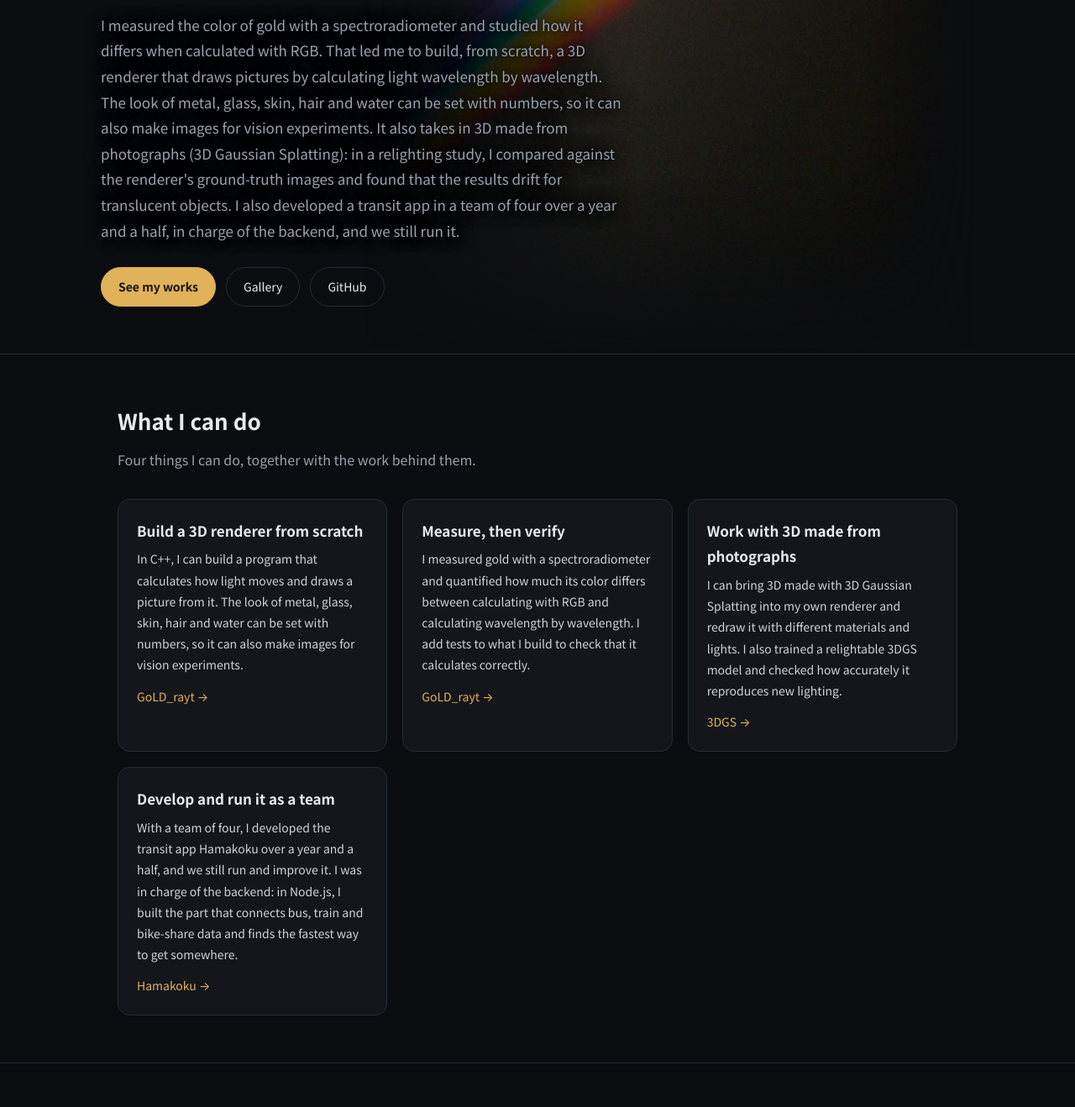
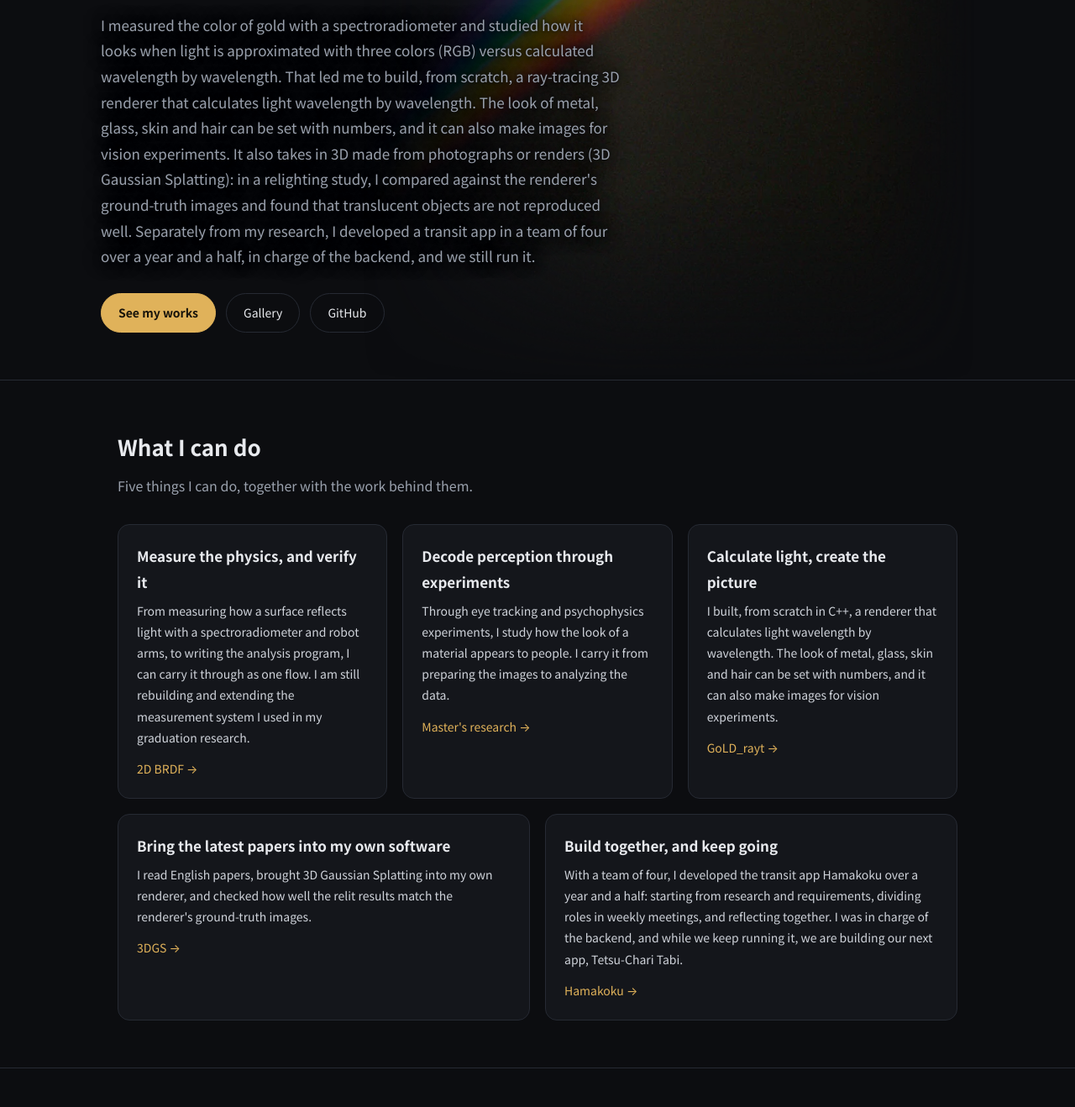
Before and after one commit to Pero1031/Pero1031.github.io, a plain HTML site: page en/index.html in a window 1280 px wide. Shown: the part 392-1710 px from the top of the page at 84% size. Drawn offline with nearby package versions, Linux system fonts and the light colour scheme.

Commit message:
Rewrite hero lead; What I can do as five cards following the page title
Co-Authored-By: Claude Sonnet 5.5 <noreply@anthropic.com>

```diff
--- a/en/index.html
+++ b/en/index.html
@@ -11,7 +11,7 @@
   <link rel="preconnect" href="https://fonts.googleapis.com">
   <link rel="preconnect" href="https://fonts.gstatic.com" crossorigin>
   <link href="https://fonts.googleapis.com/css2?family=Noto+Sans+JP:wght@400;500;700&family=Cormorant+Garamond:ital,wght@1,500&display=swap" rel="stylesheet">
-  <link rel="stylesheet" href="../style.css?v=16">
+  <link rel="stylesheet" href="../style.css?v=17">
 </head>
 <body>
 
@@ -37,10 +37,11 @@
     <h1><span class="ph">Measure the physics,</span> <span class="ph">decode perception,</span> <span class="ph">create the picture.</span></h1>
     <p class="en" lang="en">Measured, Perceived, Rendered.</p>
     <p class="lead">
-      I measured the color of gold with a spectroradiometer and studied how it differs when calculated with RGB. That led me to build, from scratch, a 3D renderer that draws pictures by calculating light wavelength by wavelength.
-      The look of metal, glass, skin, hair and water can be set with numbers, so it can also make images for vision experiments.
-      It also takes in 3D made from photographs (3D Gaussian Splatting): in a relighting study, I compared against the renderer's ground-truth images and found that the results drift for translucent objects.
-      I also developed a transit app in a team of four over a year and a half, in charge of the backend, and we still run it.
+      I measured the color of gold with a spectroradiometer and studied how it looks when light is approximated with three colors (RGB) versus calculated wavelength by wavelength.
+      That led me to build, from scratch, a ray-tracing 3D renderer that calculates light wavelength by wavelength.
+      The look of metal, glass, skin and hair can be set with numbers, and it can also make images for vision experiments.
+      It also takes in 3D made from photographs or renders (3D Gaussian Splatting): in a relighting study, I compared against the renderer's ground-truth images and found that translucent objects are not reproduced well.
+      Separately from my research, I developed a transit app in a team of four over a year and a half, in charge of the backend, and we still run it.
     </p>
     <div class="btns">
       <a class="btn primary" href="#works">See my works</a>
@@ -53,29 +54,34 @@
   <section id="can-do">
     <div class="wrap">
       <h2>What I can do</h2>
-      <p class="sub">Four things I can do, together with the work behind them.</p>
-      <div class="grid">
+      <p class="sub">Five things I can do, together with the work behind them.</p>
+      <div class="grid five">
         <div class="card">
-          <h3>Build a 3D renderer from scratch</h3>
-          <p>In C++, I can build a program that calculates how light moves and draws a picture from it. The look of metal, glass, skin, hair and water can be set with numbers, so it can also make images for vision experiments.</p>
+          <h3>Measure the physics, and verify it</h3>
+          <p>From measuring how a surface reflects light with a spectroradiometer and robot arms, to writing the analysis program, I can carry it through as one flow. I am still rebuilding and extending the measurement system I used in my graduation research.</p>
+          <div class="links"><a href="#work-brdf">2D BRDF →</a></div>
+        </div>
+        <div class="card">
+          <h3>Decode perception through experiments</h3>
+          <p>Through eye tracking and psychophysics experiments, I study how the look of a material appears to people. I carry it from preparing the images to analyzing the data.</p>
+          <div class="links"><a href="#work-thesis">Master's research →</a></div>
+        </div>
+        <div class="card">
+          <h3>Calculate light, create the picture</h3>
+          <p>I built, from scratch in C++, a renderer that calculates light wavelength by wavelength. The look of metal, glass, skin and hair can be set with numbers, and it can also make images for vision experiments.</p>
           <div class="links"><a href="#work-goldray">GoLD_rayt →</a></div>
         </div>
         <div class="card">
-          <h3>Measure, then verify</h3>
-          <p>I measured gold with a spectroradiometer and quantified how much its color differs between calculating with RGB and calculating wavelength by wavelength. I add tests to what I build to check that it calculates correctly.</p>
-          <div class="links"><a href="#work-goldray">GoLD_rayt →</a></div>
-        </div>
-        <div class="card">
-          <h3>Work with 3D made from photographs</h3>
-          <p>I can bring 3D made with 3D Gaussian Splatting into my own renderer and redraw it with different materials and lights. I also trained a relightable 3DGS model and checked how accurately it reproduces new lighting.</p>
+          <h3>Bring the latest papers into my own software</h3>
+          <p>I read English papers, brought 3D Gaussian Splatting into my own renderer, and checked how well the relit results match the renderer's ground-truth images.</p>
           <div class="links"><a href="#work-3dgs">3DGS →</a></div>
         </div>
         <div class="card">
-          <h3>Develop and run it as a team</h3>
-          <p>With a team of four, I developed the transit app Hamakoku over a year and a half, and we still run and improve it. I was in charge of the backend: in Node.js, I built the part that connects bus, train and bike-share data and finds the fastest way to get somewhere.</p>
+          <h3>Build together, and keep going</h3>
+          <p>With a team of four, I developed the transit app Hamakoku over a year and a half: starting from research and requirements, dividing roles in weekly meetings, and reflecting together. I was in charge of the backend, and while we keep running it, we are building our next app, Tetsu-Chari Tabi.</p>
           <div class="links"><a href="#work-hamakoku">Hamakoku →</a></div>
         </div>
-      </div>
+            </div>
     </div>
   </section>
 
--- a/style.css
+++ b/style.css
@@ -143,6 +143,18 @@ section .sub { color: var(--muted); margin: 0 0 32px; }
 
 /* ---------- small cards ---------- */
 .grid { display: grid; grid-template-columns: repeat(auto-fit, minmax(260px, 1fr)); gap: 18px; }
+.grid.five { grid-template-columns: repeat(6, 1fr); }
+.grid.five .card { grid-column: span 2; }
+.grid.five .card:nth-child(n+4) { grid-column: span 3; }
+@media (max-width: 900px) {
+  .grid.five { grid-template-columns: repeat(2, 1fr); }
+  .grid.five .card, .grid.five .card:nth-child(n+4) { grid-column: auto; }
+  .grid.five .card:last-child { grid-column: span 2; }
+}
+@media (max-width: 600px) {
+  .grid.five { grid-template-columns: 1fr; }
+  .grid.five .card:last-child { grid-column: auto; }
+}
 .card {
   background: var(--surface); border: 1px solid var(--line);
   border-radius: var(--radius); padding: 22px;
```
Also changed, not shown: en/gallery.html (+1 -1 lines), gallery.html (+1 -1 lines), index.html (+25 -19 lines), works/hamakoku.html (+1 -1 lines).
